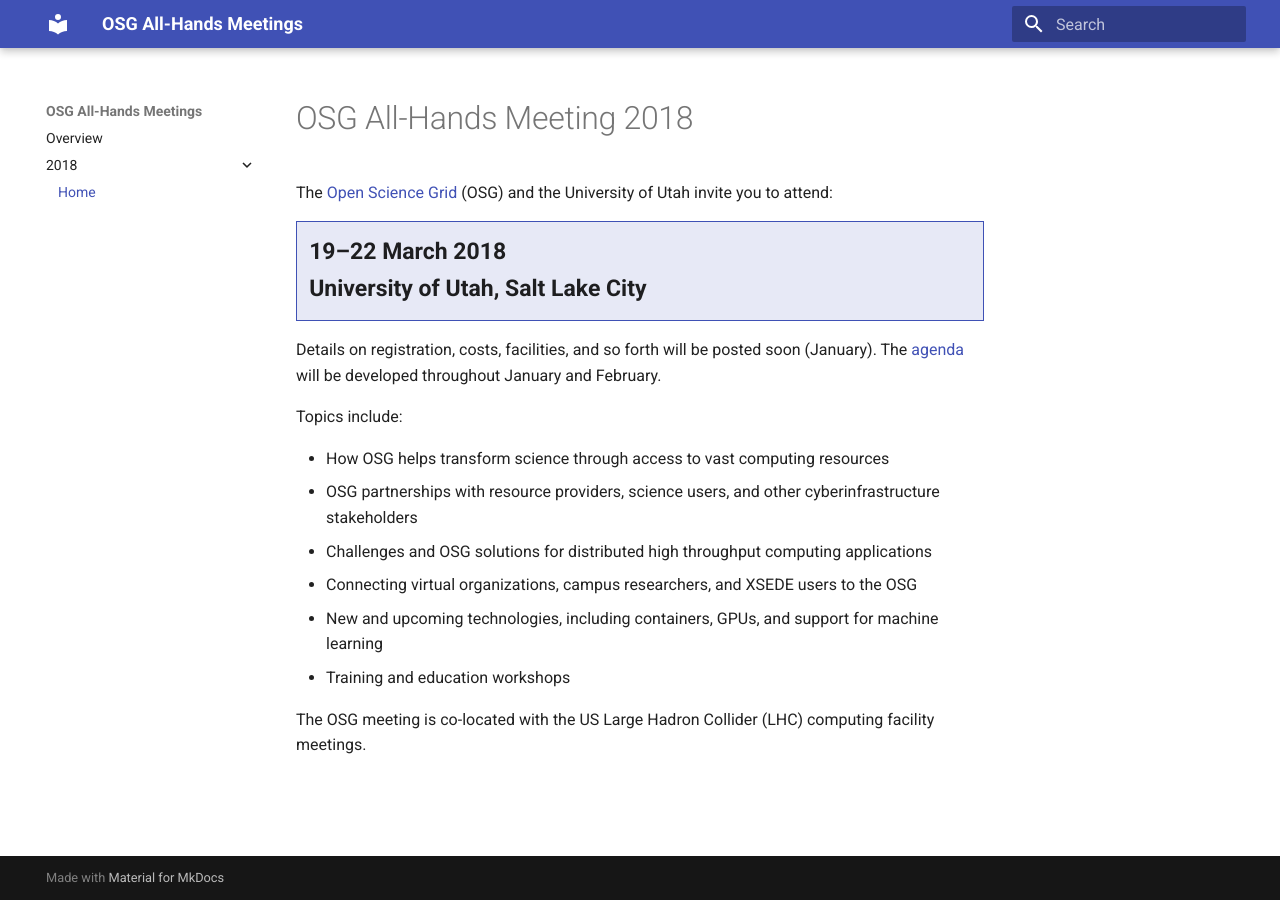
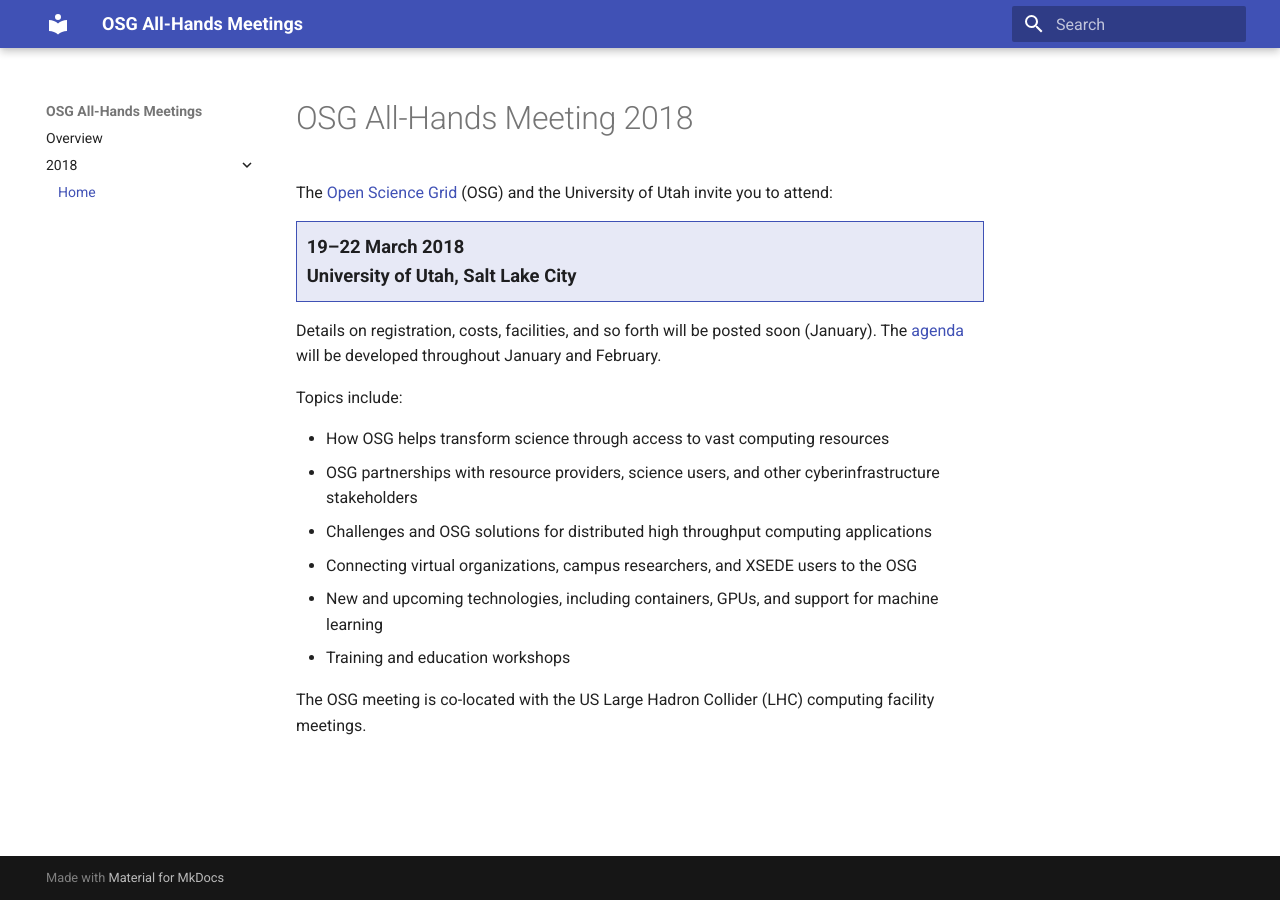
Before and after one commit to osg-htc/all-hands, an MkDocs documentation site: the page built from docs/2018/index.md, in a window 1280 px wide. Built offline with MkDocs 1.6.1 and Material for MkDocs 9.7.7, drawn with Linux system fonts in a browser that asks for light colours; old or Windows-style settings are respelled for this version of MkDocs.

Commit message:
And ... fixed one more formatting issue

```diff
--- a/docs/2018/index.md
+++ b/docs/2018/index.md
@@ -2,7 +2,7 @@
 
 The [Open Science Grid](https://www.opensciencegrid.org) (OSG) and the University of Utah invite you to attend:
 
-<div style="border: 1px solid rgb(63, 81, 181); background-color: rgb(231, 233, 246); padding: 1ex; font-size: 1.15rem; font-weight: bold;">
+<div style="border: 1px solid rgb(63, 81, 181); background-color: rgb(231, 233, 246); padding: 1ex; font-size: 115%; font-weight: bold;">
   19&ndash;22 March 2018
   <br>
   University of Utah, Salt Lake City
```
